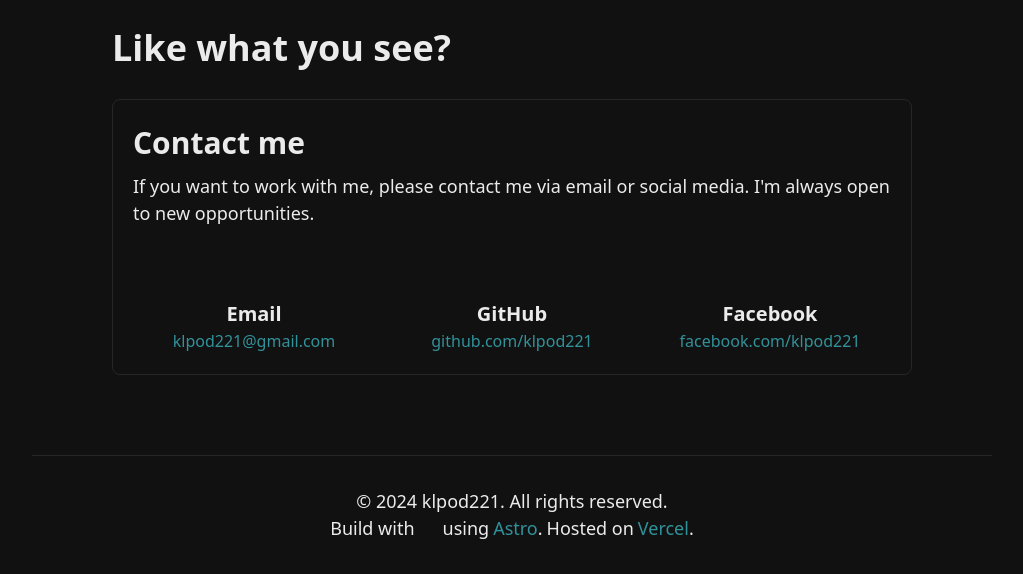
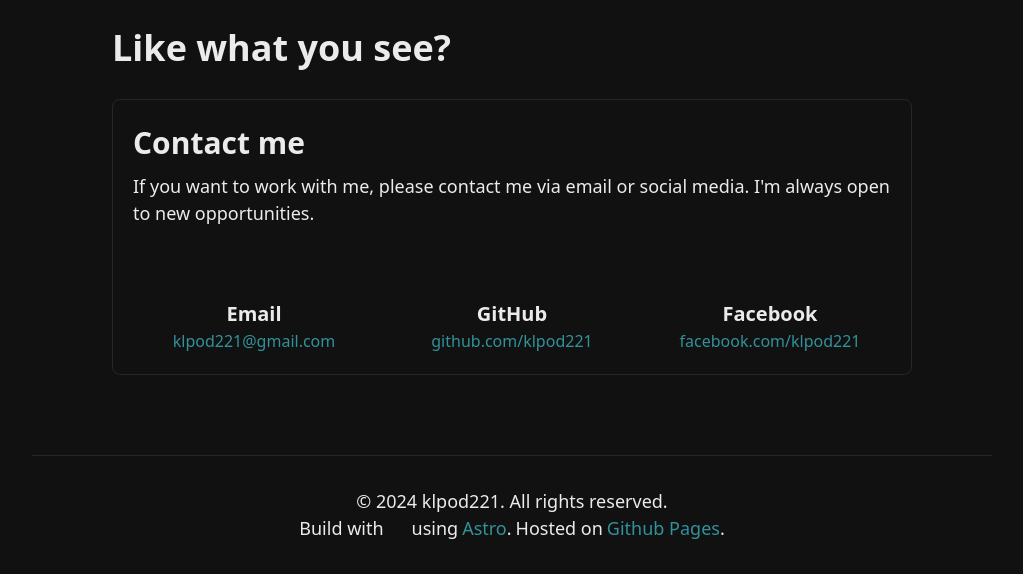
Before and after one commit to klpod221/klpod221.github.io, an Astro site: page / in a window 1280 px wide. Shown: the part 2091-2665 px from the top of the page, without its empty margins (128-1151 px from the left). Built offline with nearby package versions, Linux system fonts and the light colour scheme; Astro itself is replaced by a stand-in of ours; some icons are missing.

Commit message:
Update Footer.astro

```diff
--- a/src/layouts/partials/Footer.astro
+++ b/src/layouts/partials/Footer.astro
@@ -21,8 +21,8 @@ import { Icon } from "astro-icon/components";
       </span>
     </a> .
     <span> Hosted on </span>
-    <a href="https://vercel.com" class="text-secondary relative group">
-      Vercel
+    <a href="https://pages.github.com/" class="text-secondary relative group">
+      Github Pages
       <span
         class="absolute bottom-0 left-0 w-full h-0.5 bg-secondary origin-left transform scale-x-0 transition-transform duration-300 ease-out group-hover:scale-x-100"
       >
```
